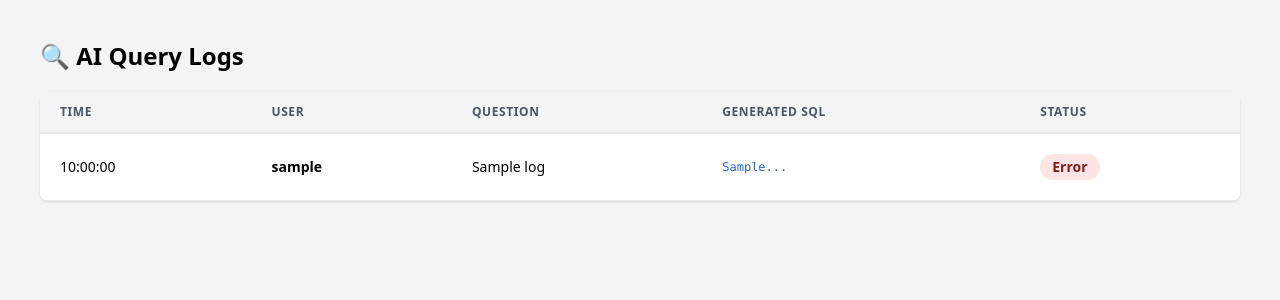
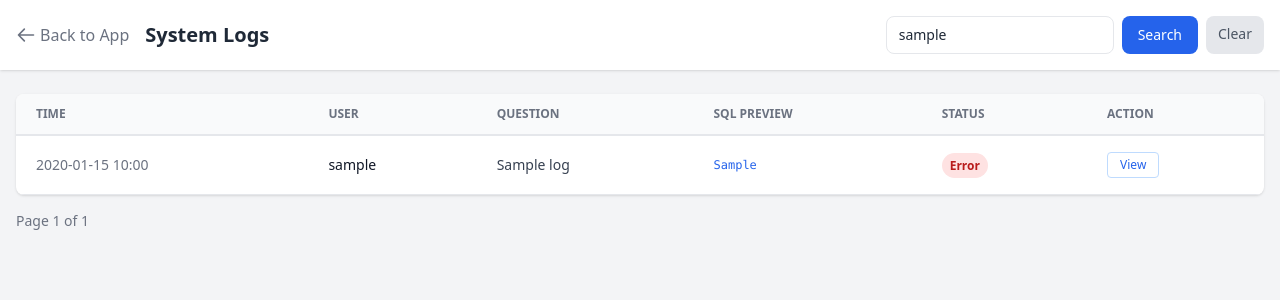
Before and after one commit to aiengrshafiq/obe_ai_bi, a Python web app: template app/templates/admin_logs.html in a window 1280 px wide. Shown: the top 300 px of the page. Run offline with Jinja, Linux system fonts and the light colour scheme; the template is opened without the code that fills it: most values are stand-ins (such as "Sample title", 1, 10 or a date in 2020); some libraries are stand-ins or nearby versions.

Commit message:
pagination in logs

```diff
--- a/app/templates/admin_logs.html
+++ b/app/templates/admin_logs.html
@@ -3,44 +3,127 @@
 <head>
     <title>Admin Logs</title>
     <script src="https://cdn.tailwindcss.com"></script>
+    <script defer src="https://cdn.jsdelivr.net/npm/alpinejs@3.x.x/dist/cdn.min.js"></script>
 </head>
-<body class="bg-gray-100 p-10">
-    <h1 class="text-2xl font-bold mb-5">🔍 AI Query Logs</h1>
+<body class="bg-gray-100 text-gray-800 font-sans" x-data="{ showModal: false, activeLog: {} }">
+
+    <div class="bg-white shadow p-4 flex justify-between items-center mb-6">
+        <div class="flex items-center gap-4">
+            <a href="/" class="text-gray-500 hover:text-blue-600 flex items-center gap-1 transition">
+                <svg class="w-5 h-5" fill="none" stroke="currentColor" viewBox="0 0 24 24"><path stroke-linecap="round" stroke-linejoin="round" stroke-width="2" d="M10 19l-7-7m0 0l7-7m-7 7h18"></path></svg>
+                Back to App
+            </a>
+            <h1 class="text-xl font-bold text-gray-800">System Logs</h1>
+        </div>
+
+        <form method="get" class="flex gap-2">
+            <input type="text" name="username" placeholder="Filter by User..." value="{{ username }}"
+                   class="px-3 py-2 border rounded-lg text-sm focus:ring-2 focus:ring-blue-500 outline-none">
+            <button type="submit" class="bg-blue-600 text-white px-4 py-2 rounded-lg text-sm hover:bg-blue-700">Search</button>
+            {% if username %}
+                <a href="/admin/logs" class="bg-gray-200 text-gray-600 px-3 py-2 rounded-lg text-sm hover:bg-gray-300">Clear</a>
+            {% endif %}
+        </form>
+    </div>
+
+    <div class="max-w-7xl mx-auto px-4">
         <div class="bg-white shadow rounded-lg overflow-hidden">
             <table class="min-w-full leading-normal">
                 <thead>
                     <tr>
-                    <th class="px-5 py-3 border-b-2 border-gray-200 bg-gray-100 text-left text-xs font-semibold text-gray-600 uppercase tracking-wider">Time</th>
-                    <th class="px-5 py-3 border-b-2 border-gray-200 bg-gray-100 text-left text-xs font-semibold text-gray-600 uppercase tracking-wider">User</th>
-                    <th class="px-5 py-3 border-b-2 border-gray-200 bg-gray-100 text-left text-xs font-semibold text-gray-600 uppercase tracking-wider">Question</th>
-                    <th class="px-5 py-3 border-b-2 border-gray-200 bg-gray-100 text-left text-xs font-semibold text-gray-600 uppercase tracking-wider">Generated SQL</th>
-                    <th class="px-5 py-3 border-b-2 border-gray-200 bg-gray-100 text-left text-xs font-semibold text-gray-600 uppercase tracking-wider">Status</th>
+                        <th class="px-5 py-3 border-b-2 border-gray-200 bg-gray-50 text-left text-xs font-semibold text-gray-500 uppercase">Time</th>
+                        <th class="px-5 py-3 border-b-2 border-gray-200 bg-gray-50 text-left text-xs font-semibold text-gray-500 uppercase">User</th>
+                        <th class="px-5 py-3 border-b-2 border-gray-200 bg-gray-50 text-left text-xs font-semibold text-gray-500 uppercase">Question</th>
+                        <th class="px-5 py-3 border-b-2 border-gray-200 bg-gray-50 text-left text-xs font-semibold text-gray-500 uppercase">SQL Preview</th>
+                        <th class="px-5 py-3 border-b-2 border-gray-200 bg-gray-50 text-left text-xs font-semibold text-gray-500 uppercase">Status</th>
+                        <th class="px-5 py-3 border-b-2 border-gray-200 bg-gray-50 text-left text-xs font-semibold text-gray-500 uppercase">Action</th>
                     </tr>
                 </thead>
                 <tbody>
                     {% for log in logs %}
-                <tr>
-                    <td class="px-5 py-5 border-b border-gray-200 bg-white text-sm">{{ log.timestamp.strftime('%H:%M:%S') }}</td>
-                    <td class="px-5 py-5 border-b border-gray-200 bg-white text-sm font-bold">{{ log.username }}</td>
-                    <td class="px-5 py-5 border-b border-gray-200 bg-white text-sm">{{ log.user_question }}</td>
-                    <td class="px-5 py-5 border-b border-gray-200 bg-white text-sm font-mono text-xs text-blue-600">{{ log.generated_sql[:100] }}...</td>
-                    <td class="px-5 py-5 border-b border-gray-200 bg-white text-sm">
+                    <tr class="hover:bg-gray-50 transition">
+                        <td class="px-5 py-4 border-b border-gray-200 text-sm text-gray-500 whitespace-nowrap">{{ log.timestamp.strftime('%Y-%m-%d %H:%M') }}</td>
+                        <td class="px-5 py-4 border-b border-gray-200 text-sm font-medium text-gray-900">{{ log.username }}</td>
+                        <td class="px-5 py-4 border-b border-gray-200 text-sm text-gray-700 max-w-xs truncate" title="{{ log.user_question }}">
+                            {{ log.user_question }}
+                        </td>
+                        <td class="px-5 py-4 border-b border-gray-200 text-xs font-mono text-blue-600 max-w-xs truncate">
+                            {{ log.generated_sql if log.generated_sql else '-' }}
+                        </td>
+                        <td class="px-5 py-4 border-b border-gray-200 text-sm">
                             {% if log.execution_success %}
-                        <span class="relative inline-block px-3 py-1 font-semibold text-green-900 leading-tight">
-                            <span aria-hidden="true" class="absolute inset-0 bg-green-200 opacity-50 rounded-full"></span>
-                            <span class="relative">Success</span>
-                        </span>
+                                <span class="px-2 py-1 text-xs font-semibold text-green-700 bg-green-100 rounded-full">Success</span>
                             {% else %}
-                        <span class="relative inline-block px-3 py-1 font-semibold text-red-900 leading-tight">
-                            <span aria-hidden="true" class="absolute inset-0 bg-red-200 opacity-50 rounded-full"></span>
-                            <span class="relative">Error</span>
-                        </span>
+                                <span class="px-2 py-1 text-xs font-semibold text-red-700 bg-red-100 rounded-full">Error</span>
                             {% endif %}
+                        </td>
+                        <td class="px-5 py-4 border-b border-gray-200 text-sm">
+                            <button
+                                @click="showModal = true; activeLog = {
+                                    time: '{{ log.timestamp }}',
+                                    user: '{{ log.username }}',
+                                    question: `{{ log.user_question | replace('`', '') }}`,
+                                    sql: `{{ log.generated_sql | replace('`', '') if log.generated_sql else '' }}`,
+                                    error: `{{ log.error_message | replace('`', '') if log.error_message else '' }}`
+                                }"
+                                class="text-blue-600 hover:text-blue-800 text-xs font-medium border border-blue-200 px-3 py-1 rounded hover:bg-blue-50">
+                                View
+                            </button>
                         </td>
                     </tr>
                     {% endfor %}
                 </tbody>
             </table>
         </div>
+
+        <div class="mt-4 flex justify-between items-center">
+            <div class="text-sm text-gray-500">Page {{ page }} of {{ total_pages }}</div>
+            <div class="flex gap-2">
+                {% if page > 1 %}
+                    <a href="?page={{ page-1 }}&username={{ username }}" class="bg-white border px-4 py-2 rounded shadow-sm hover:bg-gray-50 text-sm">Previous</a>
+                {% endif %}
+                {% if page < total_pages %}
+                    <a href="?page={{ page+1 }}&username={{ username }}" class="bg-white border px-4 py-2 rounded shadow-sm hover:bg-gray-50 text-sm">Next</a>
+                {% endif %}
+            </div>
+        </div>
+    </div>
+
+    <div x-show="showModal" class="fixed inset-0 z-50 overflow-y-auto" style="display: none;">
+        <div class="flex items-center justify-center min-h-screen px-4">
+            <div class="fixed inset-0 bg-black opacity-30" @click="showModal = false"></div>
+
+            <div class="bg-white rounded-lg shadow-xl max-w-3xl w-full relative z-10 p-6 transform transition-all">
+                <div class="flex justify-between items-start mb-4">
+                    <h3 class="text-lg font-bold text-gray-900">Log Details</h3>
+                    <button @click="showModal = false" class="text-gray-400 hover:text-gray-600">
+                        <svg class="w-6 h-6" fill="none" stroke="currentColor" viewBox="0 0 24 24"><path stroke-linecap="round" stroke-linejoin="round" stroke-width="2" d="M6 18L18 6M6 6l12 12"></path></svg>
+                    </button>
+                </div>
+
+                <div class="space-y-4">
+                    <div>
+                        <label class="block text-xs font-bold text-gray-500 uppercase">Question</label>
+                        <div class="mt-1 p-3 bg-gray-50 rounded text-gray-800 text-sm" x-text="activeLog.question"></div>
+                    </div>
+
+                    <div x-show="activeLog.sql">
+                        <label class="block text-xs font-bold text-gray-500 uppercase">Generated SQL</label>
+                        <div class="mt-1 p-3 bg-slate-900 rounded text-green-400 text-xs font-mono overflow-x-auto" x-text="activeLog.sql"></div>
+                    </div>
+
+                    <div x-show="activeLog.error">
+                        <label class="block text-xs font-bold text-red-500 uppercase">Error Message</label>
+                        <div class="mt-1 p-3 bg-red-50 border border-red-100 rounded text-red-700 text-sm font-mono" x-text="activeLog.error"></div>
+                    </div>
+                </div>
+
+                <div class="mt-6 flex justify-end">
+                    <button @click="showModal = false" class="bg-gray-800 text-white px-4 py-2 rounded text-sm hover:bg-gray-900">Close</button>
+                </div>
+            </div>
+        </div>
+    </div>
+
 </body>
 </html>
```
Also changed, not shown: app/routers/web_ui.py (+37 -7 lines). Lines whose indentation alone changed are shown as unchanged.
